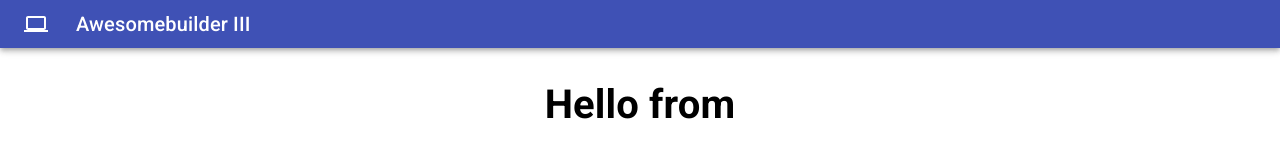
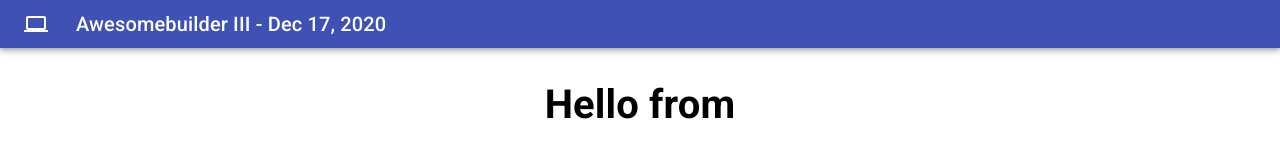
Before and after one commit to sebastianlzy/awesomebuilder-ui, a React (Create React App) app: page / in a window 1280 px wide. Shown: the top 160 px of the page. Built offline with nearby package versions, Linux system fonts and the light colour scheme; no server answers.

Commit message:
added date to nav

```diff
--- a/src/App.js
+++ b/src/App.js
@@ -122,7 +122,7 @@ class App extends Component {
                             <ComputerIcon/>
                         </IconButton>
                         <Typography variant="h6" color="inherit">
-                            Awesomebuilder III
+                            Awesomebuilder III - Dec 17, 2020
                         </Typography>
                     </Toolbar>
                 </AppBar>
```
